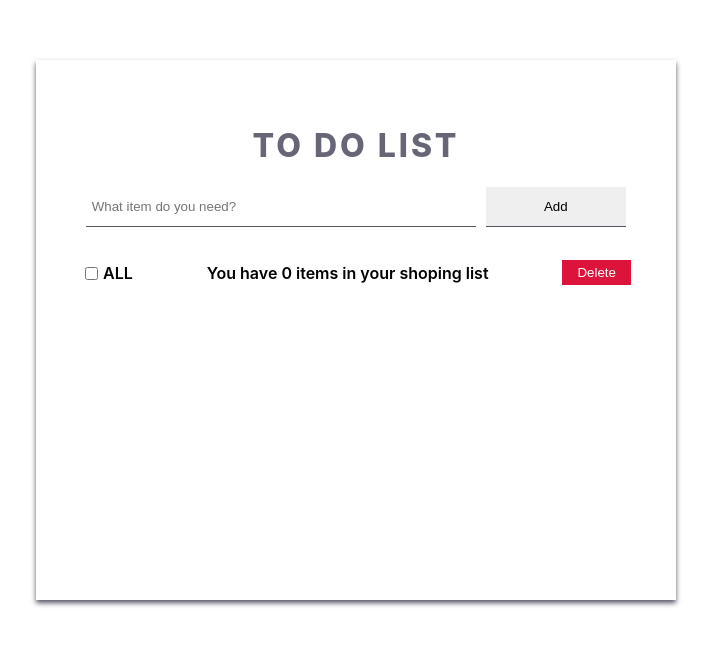
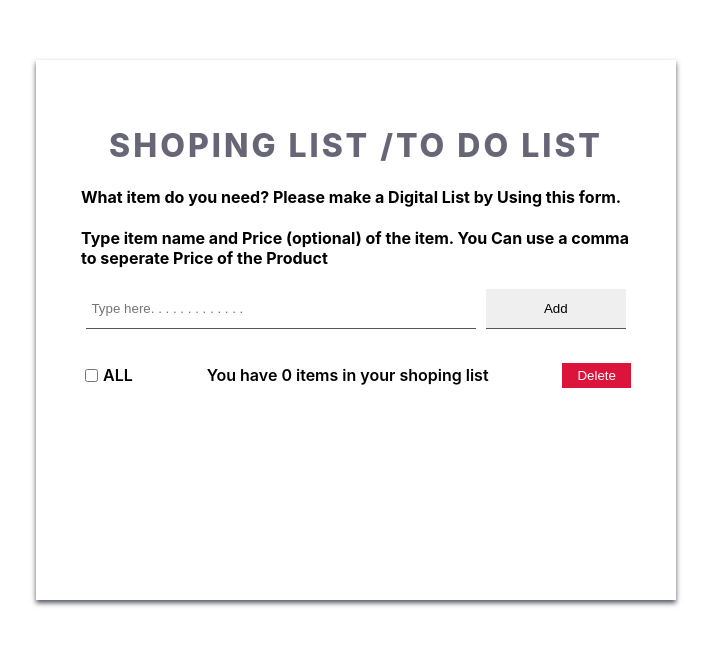
Before and after one commit to SalahUddin7/todoUsingReactHooks28Dec, a React (Create React App) app: page / in a window 1280 px wide. Shown: the top 646 px of the page, without its empty margins (284-995 px from the left). Built offline with nearby package versions, Linux system fonts and the light colour scheme.

Commit message:
Description edited

```diff
--- a/src/App.js
+++ b/src/App.js
@@ -8,7 +8,14 @@ function App() {
   return (
     <DataProvider>
       <div className="App">
-        <h1>To Do List</h1>
+        <h1>Shoping List /To Do List</h1>
+        <h4>
+          What item do you need? Please make a Digital List by Using this form.
+        </h4>
+        <h4>
+          Type item name and Price (optional) of the item. You Can use a comma
+          to seperate Price of the Product <br></br>
+        </h4>
 
         <FormInput />
         <List />
--- a/src/components/Footer.js
+++ b/src/components/Footer.js
@@ -35,7 +35,10 @@ export default function Footer() {
         />
         ALL
       </label>
-      <p>You have {todos.length} items in your shoping list</p>
+      <p>
+        You have {todos.filter((todo) => todo.complete === false).length} items
+        in your shoping list
+      </p>
       <button id="delete" onClick={deleteTodo}>
         Delete
       </button>
--- a/src/components/FormInput.js
+++ b/src/components/FormInput.js
@@ -1,9 +1,10 @@
-import React, { useState, useContext } from 'react';
+import React, { useState, useContext, useRef, useEffect } from 'react';
 import { DataContext } from './DataProvider';
 
 export default function FormInput() {
   const [todos, setTodos] = useContext(DataContext);
   const [todoName, setTodoName] = useState('');
+  const todoInput = useRef();
 
   const addTodo = (e) => {
     e.preventDefault();
@@ -18,7 +19,7 @@ export default function FormInput() {
         name="todos"
         id="todos"
         required
-        placeholder=" What item do you need?"
+        placeholder=" Type here. . . . . . . . . . . . ."
         value={todoName}
         onChange={(e) => setTodoName(e.target.value.toLowerCase())}
       />
```
